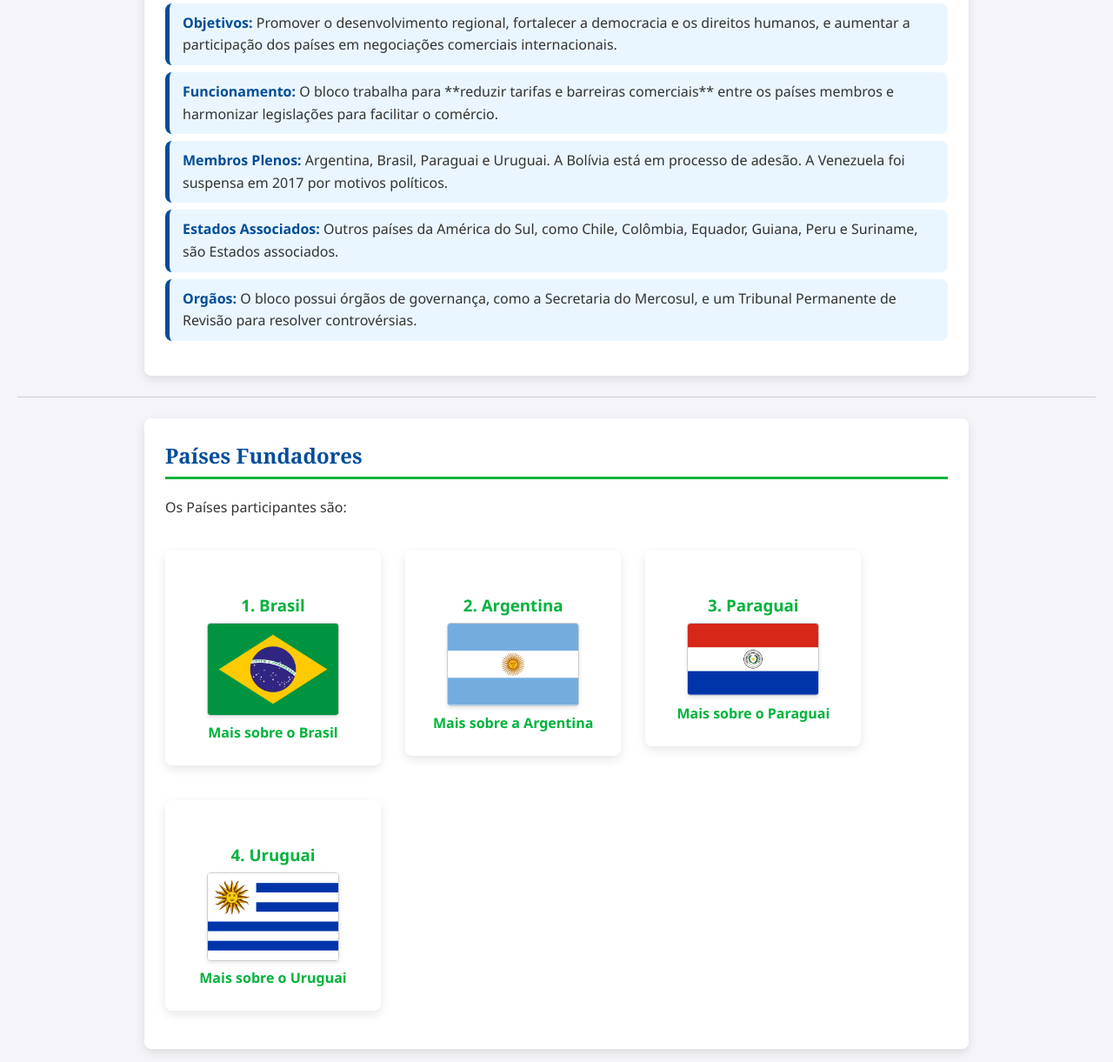
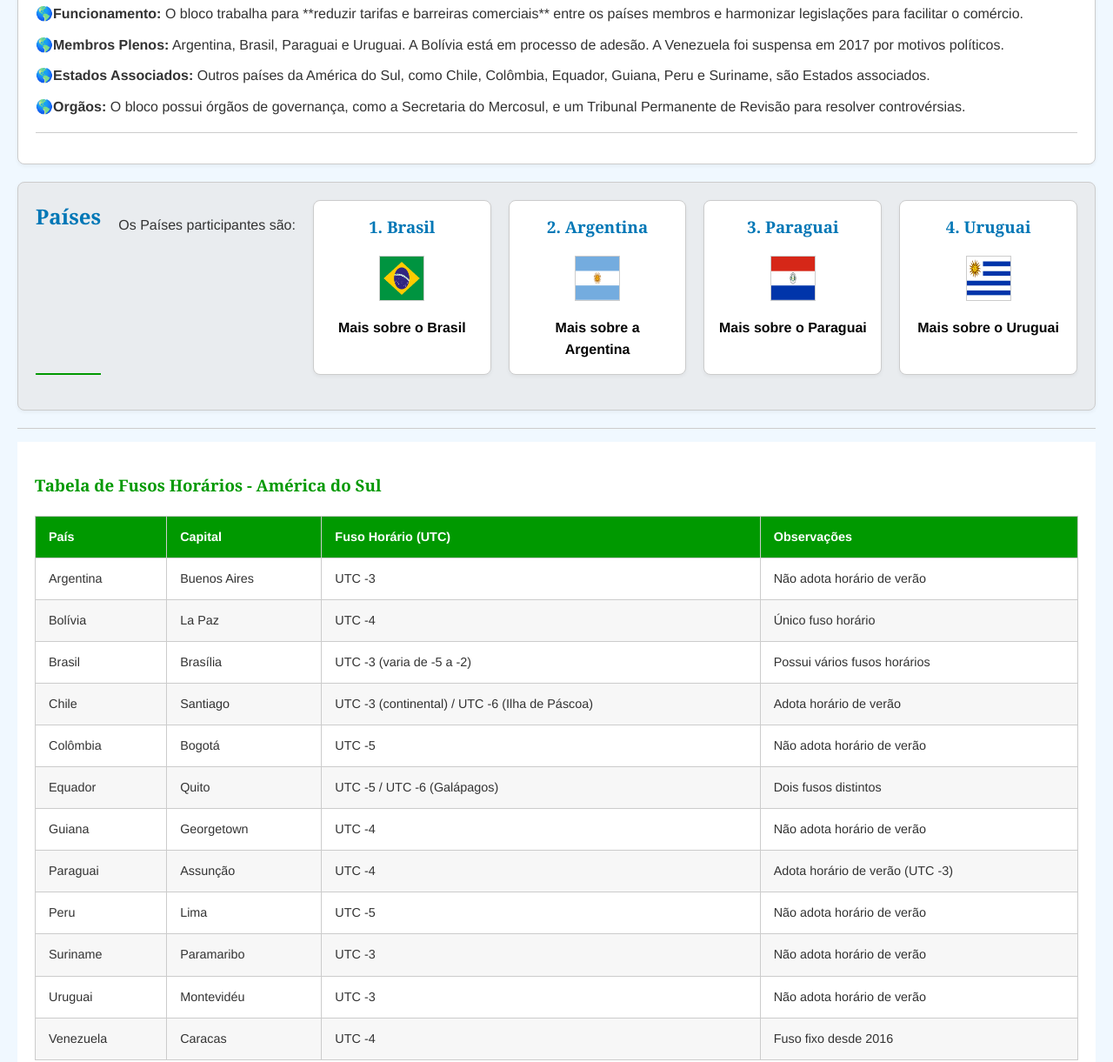
Before and after one commit to Adean228/trabalho_paiva, a plain HTML site: page primeira_pagina.html in a window 1280 px wide. Shown: the part 274-1495 px from the top of the page at 87% size. Drawn offline with Linux system fonts and the light colour scheme.

Commit message:
alterei meu css

```diff
--- a/primeira_pagina.html
+++ b/primeira_pagina.html
@@ -42,18 +42,18 @@
                 e um Tribunal Permanente de Revisão para resolver controvérsias.
             </li>
         </ul>
+        <hr>
     </div>
 
-    <hr>
 
     <div class="paises-container">
-        <h2>Países Fundadores</h2>
+        <h2>Países </h2>
         <p>Os Países participantes são:</p>
 
         <div class="pais-info">
             <h3>1. Brasil</h3>
             <img src="/img/Flag_of_Brazil.svg.webp" alt="Bandeira do Brasil"><br>
-            <a href="brasi.html">Mais sobre o Brasil</a>
+            <a href="brasil.html">Mais sobre o Brasil</a>
         </div>
 
         <div class="pais-info">
@@ -73,7 +73,7 @@
             <img src="/img/Flag_of_Uruguay.svg.png" alt="Bandeira do Uruguai"><br>
             <a href="uruguai.html">Mais sobre o Uruguai</a>
         </div>
-    </div>
+</div>
     <hr>
 
     <form action="">
--- a/style.css
+++ b/style.css
@@ -1,201 +1,276 @@
-/* Definição de Variáveis CSS (Root) */
+/*
+ * Variáveis Globais (Root)
+ * Usando cores inspiradas nas bandeiras dos países do Mercosul
+ */
 :root {
-    /* Cores */
-    --cor-principal: #004d99; /* Azul escuro, lembra a bandeira do Mercosul/Oceanos */
-    --cor-secundaria: #00b33c; /* Verde, lembra esperança/natureza da América do Sul */
-    --cor-fundo-claro: #f4f4f9; /* Fundo muito claro */
-    --cor-texto: #333333; /* Cinza escuro para o texto principal */
-    --cor-borda: #cccccc; /* Cinza claro para bordas */
-    --cor-fundo-tabela: #eaf6ff; /* Fundo suave para a tabela */
+    /* Cores Principais do Layout */
+    --cor-fundo: #f0f8ff;          /* Azul Claro/Off-White para o fundo da página */
+    --cor-texto-principal: #333;   /* Cinza Escuro para leitura */
+    --cor-texto-secundario: #555;  /* Cinza Médio */
+    --cor-borda: #ccc;             /* Borda Cinza Clara */
+
+    /* Cores de Destaque (Inspiradas no Mercosul/América do Sul) */
+    --cor-mercosul-verde: #009900; /* Verde do Brasil */
+    --cor-mercosul-azul: #0077b6;  /* Azul da Argentina/Uruguai */
+    --cor-mercosul-amarelo: #ffd700; /* Amarelo do Brasil/Sol de Maio */
+    --cor-mercosul-vermelho: #040404; /* Vermelho do Paraguai */
 
     /* Fontes */
-    --fonte-principal: 'Segoe UI', Tahoma, Geneva, Verdana, sans-serif;
-    --fonte-titulo: 'Georgia', serif;
-
-    /* Tamanhos */
-    --espacamento-padrao: 1.5rem;
-    --borda-arredondada: 8px;
+    --fonte-principal: 'Helvetica Neue', Helvetica, Arial, sans-serif;
+    --fonte-titulo: 'Georgia', 'Times New Roman', serif;
 }
 
-/* Estilos Globais e Body */
+/* --- Estilos Gerais do Corpo e Estrutura --- */
 body {
     font-family: var(--fonte-principal);
-    color: var(--cor-texto);
-    background-color: var(--cor-fundo-claro);
+    background-color: var(--cor-fundo);
+    color: var(--cor-texto-principal);
     margin: 0;
     padding: 20px;
     line-height: 1.6;
 }
 
-/* Container Principal para limitar largura */
-div, form {
-    max-width: 900px;
-    margin: 20px auto;
-    padding: var(--espacamento-padrao);
-    background-color: white;
-    box-shadow: 0 4px 12px rgba(0, 0, 0, 0.1);
-    border-radius: var(--borda-arredondada);
+div {
+    background-color: #fff;
+    padding: 20px;
+    margin-bottom: 20px;
+    border: 1px solid var(--cor-borda);
+    border-radius: 8px;
+    box-shadow: 0 2px 4px rgba(0, 0, 0, 0.05);
 }
 
-/* Títulos */
+hr {
+    border: 0;
+    height: 1px;
+    background-color: var(--cor-borda);
+    margin: 15px 0;
+}
+
+/* --- Títulos --- */
 h2 {
     font-family: var(--fonte-titulo);
-    color: var(--cor-principal);
-    border-bottom: 3px solid var(--cor-secundaria);
+    color: var(--cor-mercosul-azul);
+    border-bottom: 2px solid var(--cor-mercosul-verde);
     padding-bottom: 5px;
     margin-top: 0;
 }
 
 h3 {
-    color: var(--cor-secundaria);
-    margin-top: var(--espacamento-padrao);
+    font-family: var(--fonte-titulo);
+    color: var(--cor-mercosul-verde);
+    margin-top: 15px;
 }
 
-/* Linha Divisória */
-hr {
-    border: none;
-    height: 1px;
-    background-color: var(--cor-borda);
-    margin: var(--espacamento-padrao) 0;
-}
-
-/* Lista de Objetivos/Membros do Mercosul */
+/* --- Listas --- */
 ul {
-    list-style-type: none; /* Remove marcadores padrão */
+    list-style-type: none; /* Remove os marcadores de lista padrão */
     padding-left: 0;
 }
 
-ul li {
-    background-color: var(--cor-fundo-tabela);
-    margin-bottom: 8px;
-    padding: 10px 15px;
-    border-left: 5px solid var(--cor-principal);
-    border-radius: var(--borda-arredondada);
+li {
+    margin-bottom: 10px;
+    padding-left: 20px;
+    position: relative;
 }
 
-ul li strong {
-    color: var(--cor-principal);
+li::before {
+    content: "🌎"; /* Usa um emoji como marcador */
+    position: absolute;
+    left: 0;
+    color: var(--cor-mercosul-verde);
 }
 
-/* Seção de Países */
+/* --- Seção de Países --- */
+.paises-container {
+    display: flex;
+    flex-wrap: wrap;
+    gap: 20px;
+    justify-content: space-around;
+    padding: 20px;
+    background-color: #e9ecef; /* Fundo diferente para a seção de países */
+}
+
 .pais-info {
-    display: inline-block;
-    width: 200px; /* Largura fixa para cada bloco */
-    margin-right: var(--espacamento-padrao);
+    flex: 1 1 100px; /* Flexível, mas com largura base de 200px */
     text-align: center;
-    vertical-align: top;
+    padding: 15px;
+    background-color: #fff;
+    border: 1px solid var(--cor-borda);
+    border-radius: 8px;
+    transition: transform 0.3s ease, box-shadow 0.3s ease;
+}
+
+.pais-info:hover {
+    transform: translateY(-5px);
+    box-shadow: 0 4px 10px rgba(0, 0, 0, 0.1);
 }
 
 .pais-info h3 {
-    margin-bottom: 5px;
+    margin-top: 0;
+    color: var(--cor-mercosul-azul);
 }
 
-img {
-    width: 100%;
-    max-width: 150px;
-    height: auto;
+.pais-info img {
+    /* TAMANHO REDUZIDO AQUI */
+    width: 50px;
+    height: 50px;
     border: 1px solid var(--cor-borda);
-    border-radius: 4px;
-    box-shadow: 0 2px 5px rgba(0, 0, 0, 0.1);
+    margin-bottom: 10px;
 }
 
-a {
-    color: var(--cor-secundaria);
+.pais-info a {
+    color: var(--cor-mercosul-vermelho);
     text-decoration: none;
     font-weight: bold;
-    transition: color 0.3s;
 }
 
-a:hover {
-    color: var(--cor-principal);
+.pais-info a:hover {
     text-decoration: underline;
 }
 
-/* Tabela de Fusos Horários */
+/* --- Tabela de Fusos Horários --- */
 table {
+    border-collapse: collapse;
     width: 100%;
-    border-collapse: collapse;
-    margin: var(--espacamento-padrao) 0;
-    background-color: white;
-    border: 1px solid var(--cor-borda);
+    margin: 20px 0;
+    font-size: 0.9em;
 }
 
-thead {
-    background-color: var(--cor-principal);
+thead tr {
+    background-color: var(--cor-mercosul-verde);
     color: white;
+    text-align: left;
 }
 
 th, td {
     padding: 12px 15px;
-    text-align: left;
     border: 1px solid var(--cor-borda);
 }
 
 tbody tr:nth-child(even) {
-    background-color: var(--cor-fundo-tabela); /* Listras para melhor leitura */
+    background-color: #f7f7f7; /* Zebrado para melhor leitura */
 }
 
 tbody tr:hover {
-    background-color: #d1e8ff; /* Efeito hover na linha */
+    background-color: #e0f2f1; /* Destaque ao passar o mouse */
 }
 
-/* Formulário e Fieldset */
+/* --- Formulário (Form e Fieldset) --- */
+form {
+    padding: 20px;
+    background-color: #fff;
+}
+
 fieldset {
-    border: 2px solid var(--cor-principal);
-    border-radius: var(--borda-arredondada);
-    padding: var(--espacamento-padrao);
-    margin-top: var(--espacamento-padrao);
+    border: 2px solid var(--cor-mercosul-azul);
+    border-radius: 5px;
+    padding: 20px;
+    margin-top: 20px;
 }
 
 legend {
-    color: var(--cor-principal);
     font-size: 1.2em;
     font-weight: bold;
+    color: var(--cor-mercosul-azul);
     padding: 0 10px;
 }
 
-/* Inputs, Textarea e Select */
-input[type="text"], textarea, select {
-    width: 100%;
-    padding: 10px;
-    margin: 5px 0 15px 0;
+/* Estilos para Inputs e Labels */
+label {
     display: inline-block;
+    margin-top: 10px;
+    font-weight: bold;
+}
+
+input[type="text"],
+textarea,
+select {
+    width: calc(100% - 12px);
+    padding: 8px;
+    margin-top: 5px;
+    margin-bottom: 10px;
     border: 1px solid var(--cor-borda);
     border-radius: 4px;
-    box-sizing: border-box; /* Garante que padding e border não aumentem a largura */
+    box-sizing: border-box; /* Garante que padding e borda estejam dentro da largura */
 }
 
 textarea {
-    resize: vertical;
+    resize: vertical; /* Permite redimensionar verticalmente */
 }
 
-/* Rádio e Checkbox */
-input[type="radio"], input[type="checkbox"] {
+/* Estilos para Radio e Checkbox */
+input[type="radio"],
+input[type="checkbox"] {
     margin-right: 5px;
 }
 
 /* Botões */
-input[type="submit"], input[type="reset"] {
-    background-color: var(--cor-secundaria);
+input[type="submit"],
+input[type="reset"] {
+    background-color: var(--cor-mercosul-verde);
     color: white;
-    padding: 10px 20px;
+    padding: 10px 15px;
     border: none;
     border-radius: 4px;
     cursor: pointer;
     margin-right: 10px;
-    font-size: 1em;
-    font-weight: bold;
-    transition: background-color 0.3s;
+    transition: background-color 0.3s ease;
+}
+
+input[type="reset"] {
+    background-color: var(--cor-mercosul-vermelho);
 }
 
 input[type="submit"]:hover {
-    background-color: #00802b; /* Tom mais escuro de verde */
-}
-
-input[type="reset"] {
-    background-color: #cc0000;
+    background-color: #006600;
 }
 
 input[type="reset"]:hover {
-    background-color: #990000;
+    background-color: #990a28;
 }
+
+/* --- Responsividade Básica --- */
+@media (max-width: 600px) {
+    body {
+        padding: 10px;
+    }
+
+    .paises-container {
+        flex-direction: column;
+    }
+
+    .pais-info {
+        flex: 1 1 100%;
+    }
+
+    table, thead, tbody, th, td, tr {
+        display: block;
+    }
+
+    thead tr {
+        position: absolute;
+        top: -9999px;
+        left: -9999px;
+    }
+
+    tr { border: 1px solid var(--cor-borda); margin-bottom: 10px; }
+
+    td {
+        border: none;
+        border-bottom: 1px solid #eee;
+        position: relative;
+        padding-left: 50%;
+        text-align: right;
+    }
+
+    td::before {
+        content: attr(data-label);
+        position: absolute;
+        left: 0;
+        width: 45%;
+        padding-left: 10px;
+        font-weight: bold;
+        text-align: left;
+        color: var(--cor-mercosul-azul);
+    }
+}
```
Also changed, not shown: agentina.html (+1 -0 lines), brasil.html (renamed from brasi.html, +1 -0 lines), paraguai.html (+2 -0 lines), uruguai.html (+1 -0 lines).
